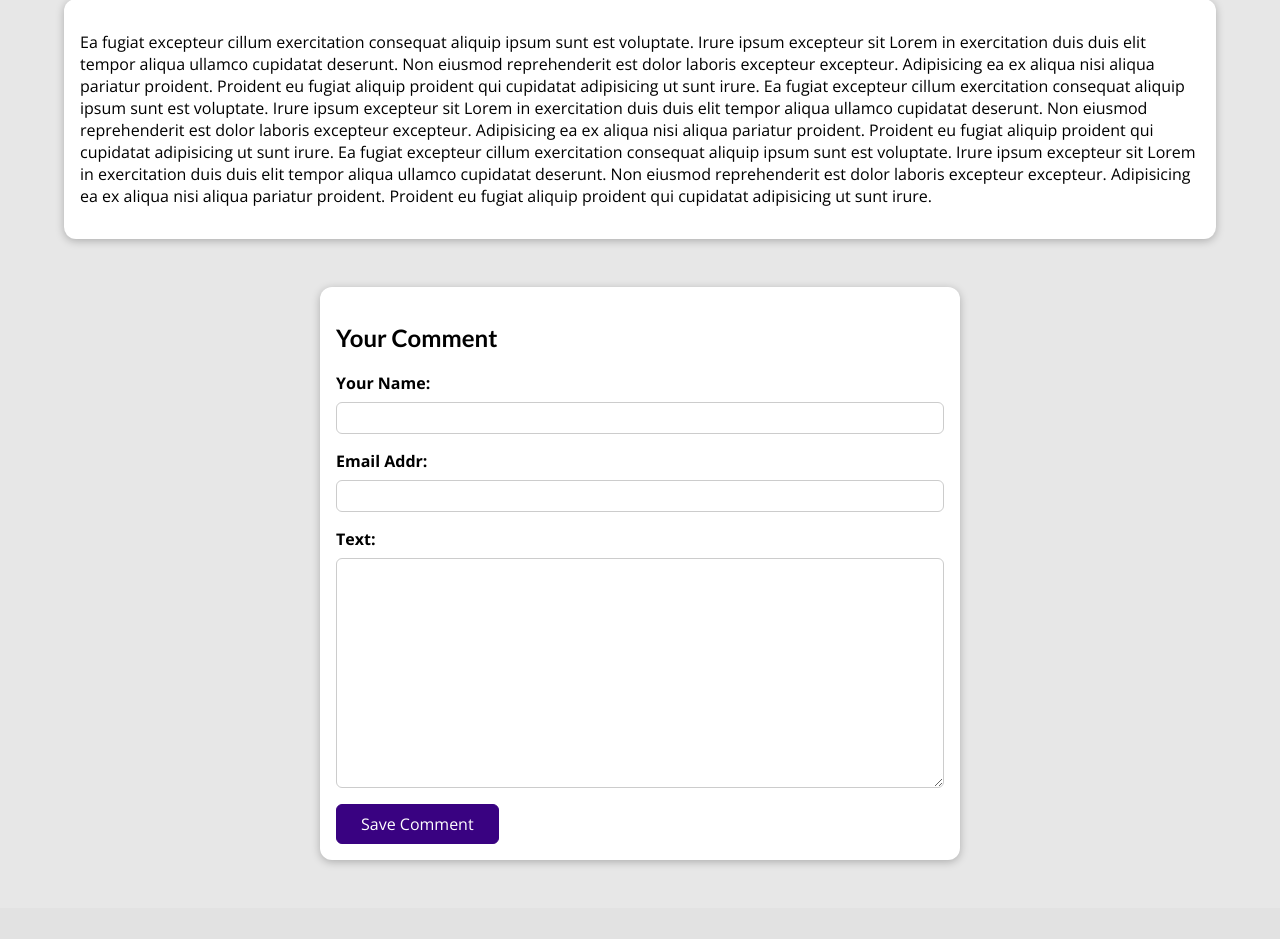
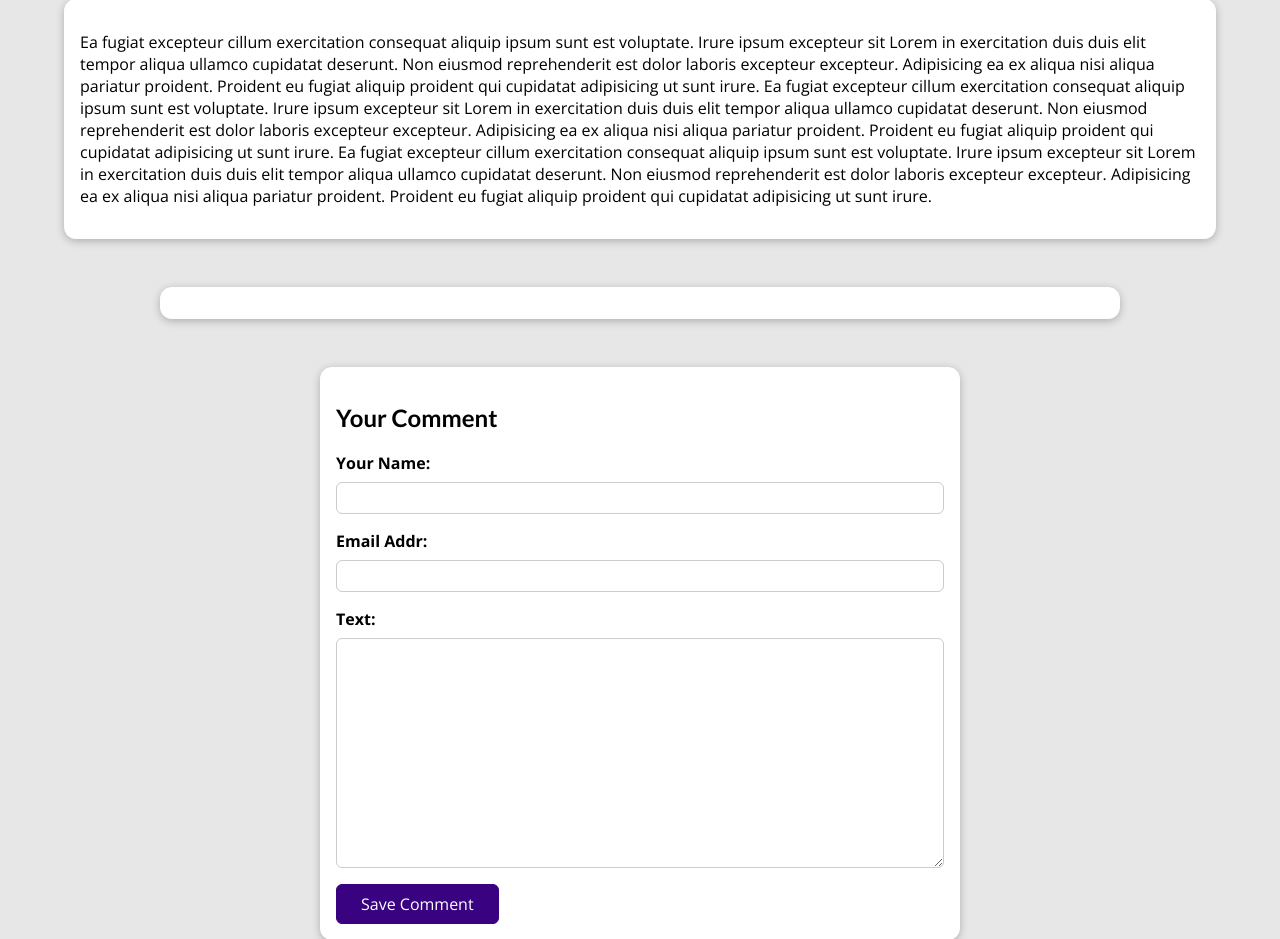
Before and after one commit to Kanharajput/DjangoBlogProject, a Django app: page /allblogs/surfing in a window 1280 px wide. Shown: the part 529-1468 px from the top of the page. Before the commit the page ends 1393 px from the top, so only its background shows below. Run offline with Django 3.2, Linux system fonts and the light colour scheme; data comes from the database, SQL or seed files in the repository.

Commit message:
style the comments

```diff
--- a/AllBlogs/static/AllBlogs/blog_detail.css
+++ b/AllBlogs/static/AllBlogs/blog_detail.css
@@ -155,3 +155,32 @@ main {
     padding: 0.25rem 1.5rem;
     border-radius: 6px;
   }
+
+  #comments {
+    margin: 3rem auto;
+    width: 90%;
+    max-width: 60rem;
+    border-radius: 12px;
+    background-color: white;
+    box-shadow: 0 2px 8px rgba(0, 0, 0, 0.25);
+    padding: 1rem 2rem;
+  }
+
+  #comments ul {
+    list-style: none;
+    margin: 0;
+    padding: 0;
+  }
+
+  #comments li {
+    margin-bottom: 1rem;
+    border-bottom: 2px solid #ccc;
+  }
+
+  #comments li:last-of-type {
+    border-bottom: none;
+  }
+
+  #comments h2 {
+    color: #464646;
+  }
--- a/AllBlogs/templates/AllBlogs/blog_detail.html
+++ b/AllBlogs/templates/AllBlogs/blog_detail.html
@@ -37,7 +37,7 @@
         <p>{{clicked_blog.content}}</p>
     </main>
 
-    <section>
+    <section id="comments">
         <ul>
             {% for comment in comments %}
                 <li>
```
